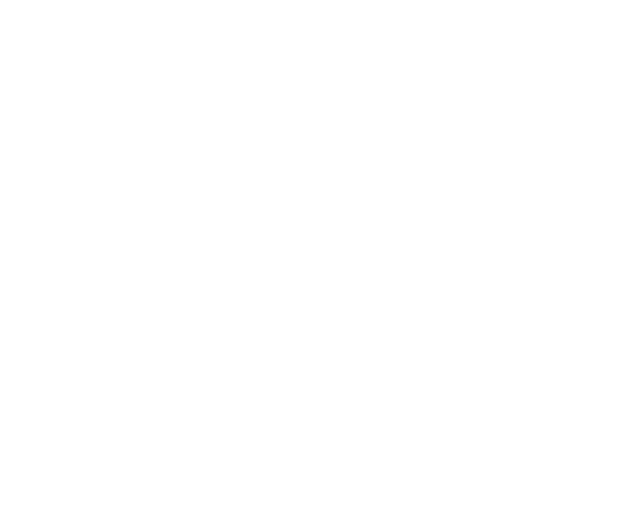
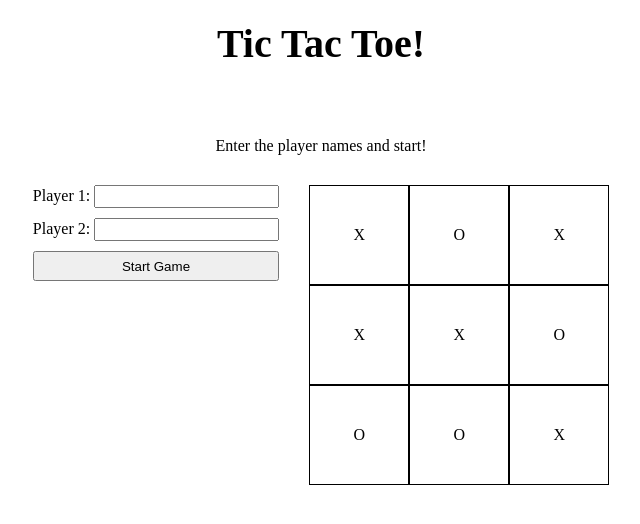
Before and after one commit to CharliePieczonka/odin-tic-tac-toe, a plain HTML site: page index.html in a window 1280 px wide. Shown: the whole page, without its empty margins (319-959 px from the left). Drawn offline with Linux system fonts and the light colour scheme.

Commit message:
Add elements, styling, and initial game logic

```diff
--- a/index.html
+++ b/index.html
@@ -8,6 +8,46 @@
     <script src="javascript.js" defer></script>
 </head>
 <body>
+    <div class="header">
+        <p class="title">Tic Tac Toe!</p>
+    </div>
+    <div class="messages">
+        <p id="message">Enter the player names and start!</p>
+    </div>
+    <div class="contentContainer">
+        <div class="contentInner">
+            <div class="admin">
+                <div class="playerInfo">
+                    <label for="player1">Player 1:</label>
+                    <input type="text" id="player1">
+                </div>
+                <div class="playerInfo">
+                    <label for="player2">Player 2:</label>
+                    <input type="text" id="player2">
+                </div>
+                <button id="startReset">Start Game</button>
+            </div>
+            <div class="gameBoard">
+                <div class="row" id="row-1">
+                    <div class="cell" id="cell-1-1">X</div>
+                    <div class="cell" id="cell-1-2">O</div>
+                    <div class="cell" id="cell-1-3">X</div>
+                </div>
+                <div class="row" id="row-2">
+                    <div class="cell" id="cell-2-1">X</div>
+                    <div class="cell" id="cell-2-2">X</div>
+                    <div class="cell" id="cell-2-3">O</div>
+                </div>
+                <div class="row" id="row-3">
+                    <div class="cell" id="cell-3-1">O</div>
+                    <div class="cell" id="cell-3-2">O</div>
+                    <div class="cell" id="cell-3-3">X</div>
+                </div>
+            </div>
+        </div>
+
+    </div>
+
 
 </body>
 </html>
--- a/javascript.js
+++ b/javascript.js
@@ -1,5 +1,6 @@
 const gameBoard = (function () {
-    let gameBoard = [["", "", ""], ["", "", ""], ["", "", ""]];
+    //let gameBoard = [["", "", ""], ["", "", ""], ["", "", ""]];
+    let gameBoard = [["X", "O", "O"], ["X", "X", "O"], ["O", "X", "O"]];
 
     let getGameBoard = () => { return gameBoard }
 
@@ -66,9 +67,9 @@ const gameBoard = (function () {
     }
 
     return { getGameBoard, updateGameBoard, hasXWon, hasOWon };
-  })();
+})();
 
-  function createPlayer (player, value, turn) {
+function createPlayer (player, value, turn) {
     const name = player;
     const character = value;
     const order = turn;
@@ -78,4 +79,50 @@ const gameBoard = (function () {
     let getOrder = () => { return order }
 
     return { getName, getCharacter, getOrder };
-  }
+}
+
+const gameController = (function () {
+    let turn = 0;
+    let player1, player2;
+
+    const startGame = (name1, name2) => {
+        player1 = createPlayer(name1, "X", 0);
+        player2 = createPlayer(name2, "0", 1);
+
+        //displayController.updateMessage(player1.getName() + "'s turn");
+    }
+
+    const playRound = () => {
+
+    }
+
+    return {startGame, playRound }
+
+})();
+
+const displayController = (function () {
+    let startReset = document.querySelector("#startReset");
+    let player1 = document.querySelector("#player1");
+    let player2 = document.querySelector("#player2");
+    let message = document.querySelector("#message");
+    let admin = document.querySelector(".admin");
+
+    startReset.addEventListener("click", () => {
+        if(player1.value == "" || player2.value == ""){
+            message.textContent = "Please enter player names before starting!";
+            message.style.color = "red";
+        }
+        else {
+            message.textContent = player1.value + "'s turn";
+            message.style.color = "black";
+            startReset.textContent = "Reset Game";
+            gameController.startGame(player1.value, player2.value);
+        }
+    });
+
+    const updateMessage = (msg) => {
+        message.textContent = msg;
+    }
+
+    return { updateMessage }
+})();
--- a/style.css
+++ b/style.css
@@ -0,0 +1,69 @@
+* {
+    margin: 0;
+    padding: 0;
+    box-sizing: border-box;
+}
+
+.header {
+text-align: center;
+padding-top: 20px;
+}
+
+.messages {
+    text-align: center;
+    padding-top: 70px;
+    margin-bottom: 30px;
+}
+
+.title {
+    font-size: 40px;
+    font-weight: bold;
+}
+
+.contentContainer {
+    display: grid;
+    justify-content: center;
+}
+
+.contentInner {
+    display: flex;
+    gap: 30px;
+}
+
+.admin {
+    display: flex;
+    flex-direction: column;
+    gap: 10px;
+}
+
+input {
+    padding: 2px;
+}
+
+button {
+    height: 30px;
+}
+
+.gameBoard {
+    display: flex;
+    flex-direction: column;
+}
+
+.row {
+    display: flex;
+}
+
+.cell {
+    height: 100px;
+    width: 100px;
+    border: 1px solid black;
+    border-collapse: collapse;
+
+    display: flex;
+    justify-content: center;
+    align-items: center;
+}
+
+.cell:hover {
+    background-color: lightgray;
+}
```
